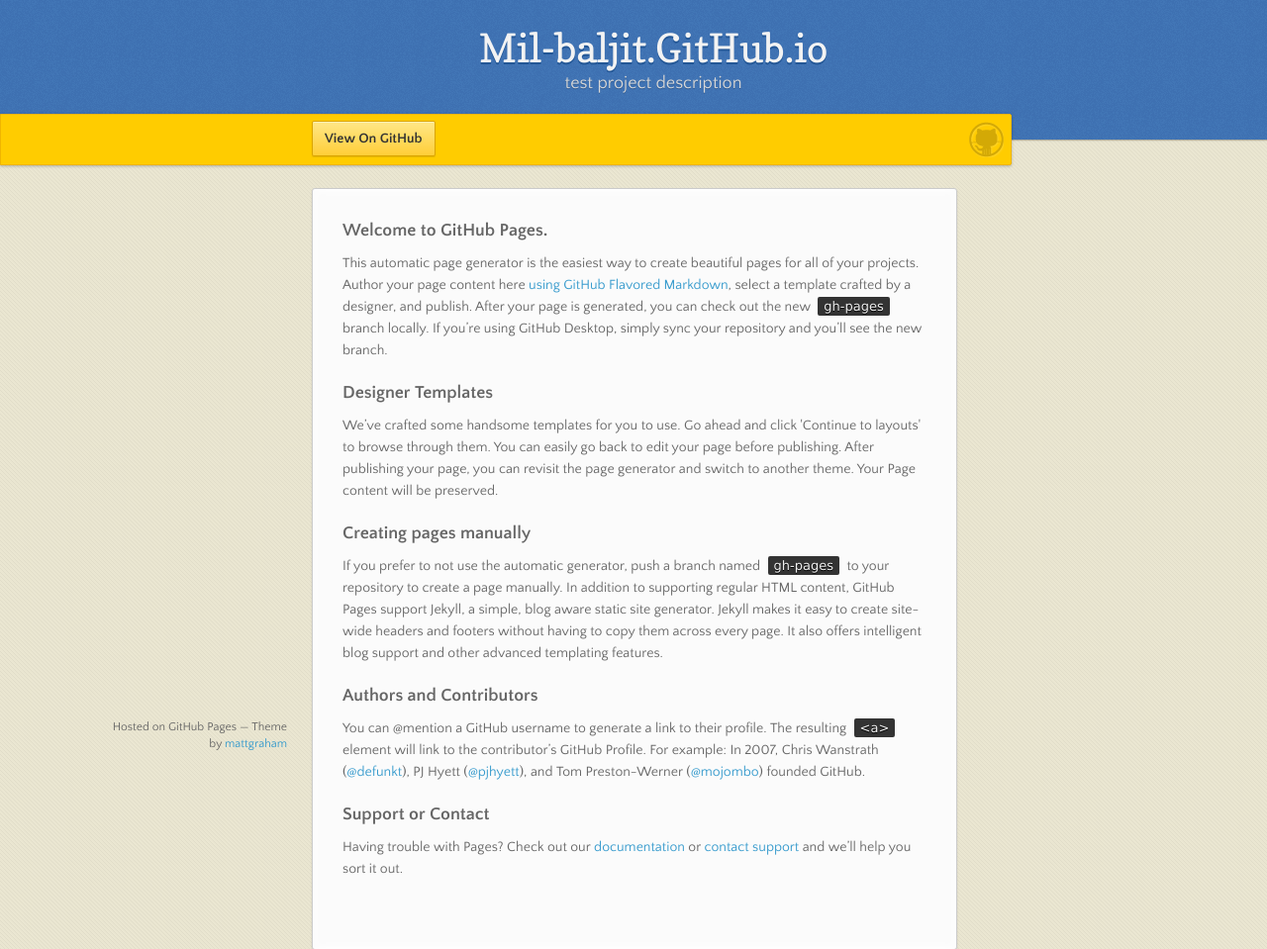
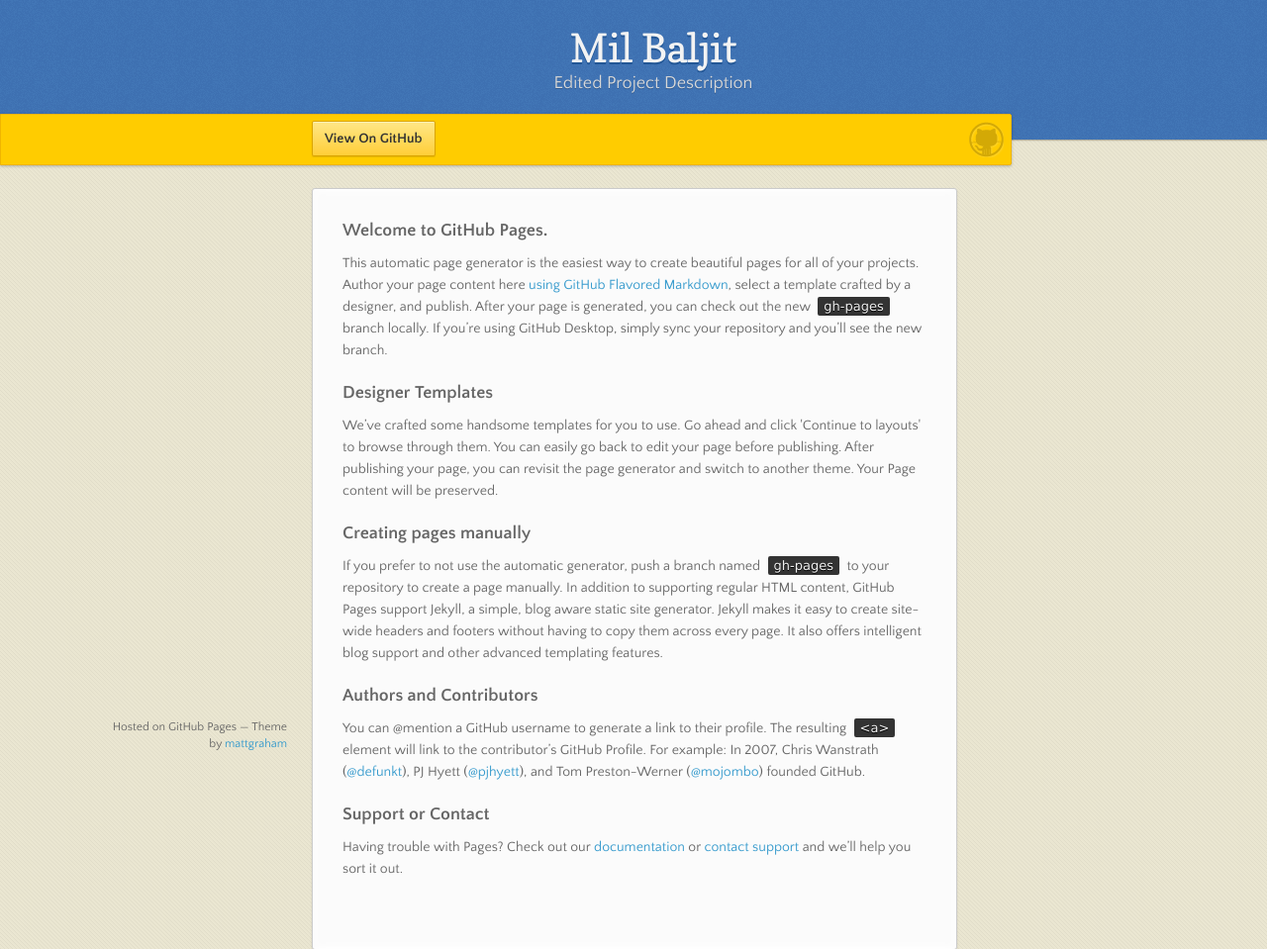
Before and after one commit to mil-baljit/mil-baljit.github.io, a plain HTML site: page index.html in a window 1280 px wide. Shown: the top 959 px of the page at 99% size. Drawn offline with nearby package versions, Linux system fonts and the light colour scheme.

Commit message:
Update index.html

```diff
--- a/index.html
+++ b/index.html
@@ -3,7 +3,7 @@
   <head>
     <meta charset="utf-8">
     <meta http-equiv="X-UA-Compatible" content="chrome=1">
-    <title>Mil-baljit.GitHub.io by mil-baljit</title>
+    <title>Mil-Baljit</title>
     <link rel="stylesheet" href="stylesheets/styles.css">
     <link rel="stylesheet" href="stylesheets/github-dark.css">
     <script src="https://ajax.googleapis.com/ajax/libs/jquery/1.7.1/jquery.min.js"></script>
@@ -17,8 +17,8 @@
   <body>
 
       <header>
-        <h1>Mil-baljit.GitHub.io</h1>
-        <p>test project description</p>
+        <h1>Mil Baljit</h1>
+        <p>Edited Project Description</p>
       </header>
 
       <div id="banner">
```
